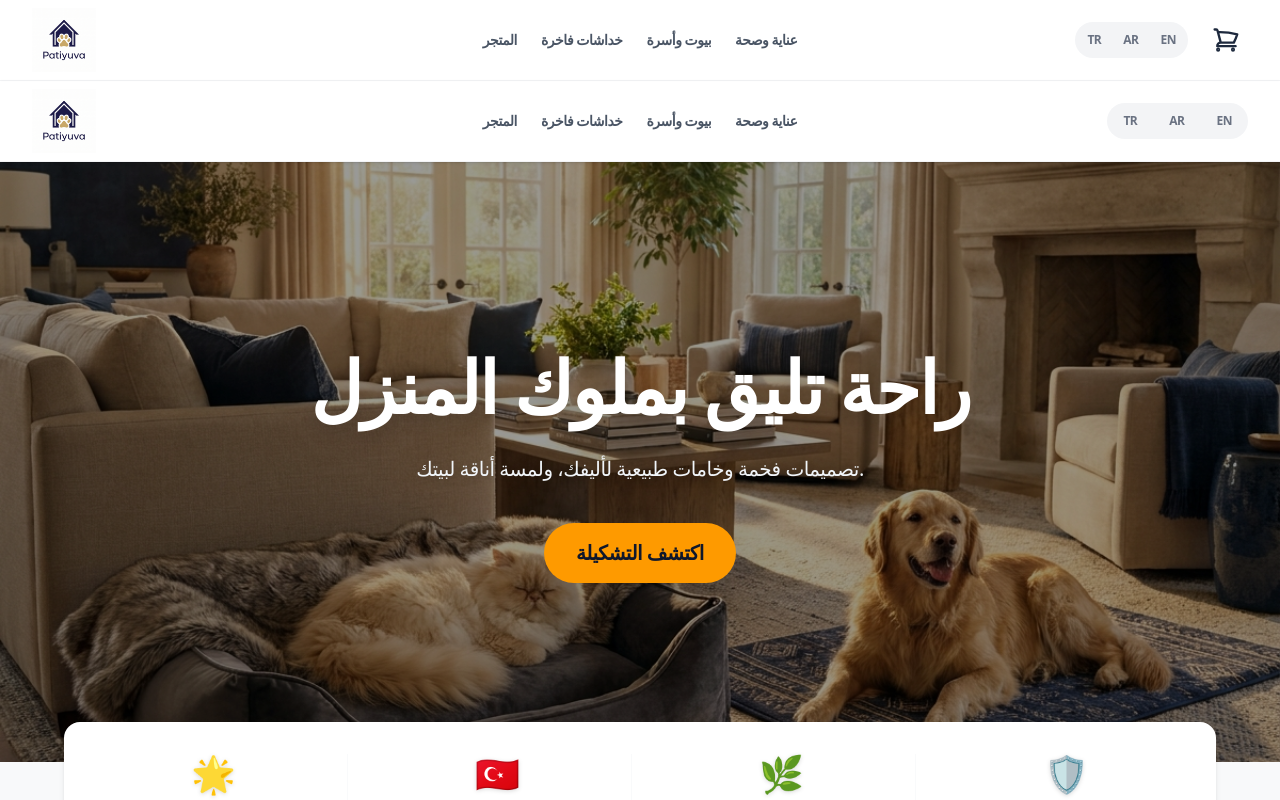
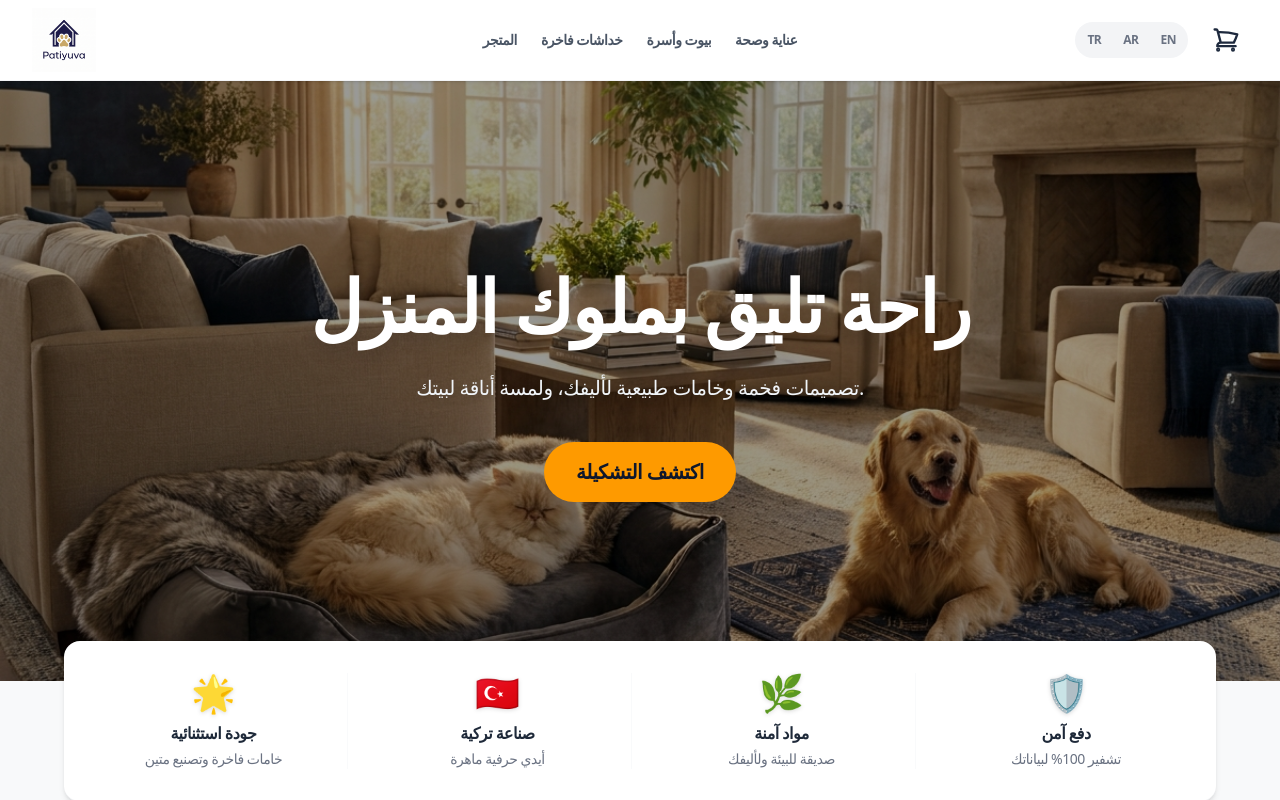
Before and after one commit to chromadreamstudio-netizen/patiyuva-store, a Next.js app: page /1 in a window 1280 px wide. Shown: the top 800 px of the page. Built offline with nearby package versions, Linux system fonts and the light colour scheme; no server answers; the database is empty.

Commit message:
Remove duplicate local navbar from home page

```diff
--- a/src/app/[lang]/page.tsx
+++ b/src/app/[lang]/page.tsx
@@ -40,7 +40,6 @@ export default async function HomePage(props: { params: Promise<{ lang: string }
 
   const dict = {
     ar: {
-      navCats: { all: 'المتجر', scratches: 'خداشات فاخرة', beds: 'بيوت وأسرة', care: 'عناية وصحة' },
       heroTitle: 'راحة تليق بملوك المنزل',
       heroSub: 'تصميمات فخمة وخامات طبيعية لأليفك، ولمسة أناقة لبيتك.',
       cta: 'اكتشف التشكيلة',
@@ -60,7 +59,6 @@ export default async function HomePage(props: { params: Promise<{ lang: string }
       ]
     },
     tr: {
-      navCats: { all: 'Mağaza', scratches: 'Lüks Tırmalamalar', beds: 'Yataklar ve Evler', care: 'Bakım ve Sağlık' },
       heroTitle: 'Evinizin Krallarına Lâyık Konfor',
       heroSub: 'Evcil dostunuz için lüks tasarımlar ve doğal materyaller, eviniz için zarif bir dokunuş.',
       cta: 'Koleksiyonu Keşfet',
@@ -80,7 +78,6 @@ export default async function HomePage(props: { params: Promise<{ lang: string }
       ]
     },
     en: {
-      navCats: { all: 'Shop', scratches: 'Luxury Scratchers', beds: 'Beds & Houses', care: 'Health & Care' },
       heroTitle: 'Comfort Fit for Home Royalty',
       heroSub: 'Luxurious designs and natural materials for your pet, adding a touch of elegance to your home.',
       cta: 'Discover Collection',
@@ -104,34 +101,6 @@ export default async function HomePage(props: { params: Promise<{ lang: string }
 
   return (
     <div className="min-h-screen bg-[#F8F9FA] flex flex-col font-sans" dir={isAr ? 'rtl' : 'ltr'}>
-
-      {/* Navbar - تم التحديث لدعم الموبايل بالشريط القابل للسحب */}
-      <nav className="sticky top-0 z-50 bg-white/95 backdrop-blur-md border-b border-gray-100 shadow-sm">
-        <div className="max-w-7xl mx-auto px-4 lg:px-8">
-          <div className="flex justify-between items-center h-16 md:h-20">
-            <Link href={`/${lang}`} className="flex items-center group">
-              <div className="relative w-28 h-12 md:w-40 md:h-16 flex items-center justify-start overflow-hidden transition-transform group-hover:scale-105">
-                <Image src="/logo.png" alt="Patiyuva Logo" fill sizes="160px" className="object-contain object-left" priority />
-              </div>
-            </Link>
-
-            <div className="flex gap-1.5 md:gap-2 text-[10px] md:text-xs font-bold bg-gray-100 p-1 rounded-full">
-              <Link href="/tr" className={`px-2 md:px-3 py-1.5 rounded-full ${lang === 'tr' ? 'bg-amber-500 text-white' : 'text-gray-500 hover:bg-gray-200'}`}>TR</Link>
-              <Link href="/ar" className={`px-2 md:px-3 py-1.5 rounded-full ${lang === 'ar' ? 'bg-amber-500 text-white' : 'text-gray-500 hover:bg-gray-200'}`}>AR</Link>
-              <Link href="/en" className={`px-2 md:px-3 py-1.5 rounded-full ${lang === 'en' ? 'bg-amber-500 text-white' : 'text-gray-500 hover:bg-gray-200'}`}>EN</Link>
-            </div>
-          </div>
-
-          {/* أزرار الأقسام تظهر تحت اللوجو في الموبايل وقابلة للسحب، وتتوسط النافبار في الكمبيوتر */}
-          <div className="flex overflow-x-auto hide-scrollbar py-2 md:py-0 md:absolute md:top-0 md:left-1/2 md:-translate-x-1/2 md:h-20 items-center gap-6 text-sm font-bold text-gray-600 whitespace-nowrap px-1">
-            <Link href={`/${lang}/category/all`} className="hover:text-amber-600 transition-colors shrink-0">{t.navCats.all}</Link>
-            <Link href={`/${lang}/category/scratches`} className="hover:text-amber-600 transition-colors shrink-0">{t.navCats.scratches}</Link>
-            <Link href={`/${lang}/category/beds`} className="hover:text-amber-600 transition-colors shrink-0">{t.navCats.beds}</Link>
-            <Link href={`/${lang}/category/care`} className="hover:text-amber-600 transition-colors shrink-0">{t.navCats.care}</Link>
-          </div>
-        </div>
-      </nav>
-
       <main className="flex-grow">
         {/* 1. Hero Section */}
         <section className="relative w-full h-[60vh] md:h-[75vh] min-h-[450px] flex items-center justify-center overflow-hidden">
```
